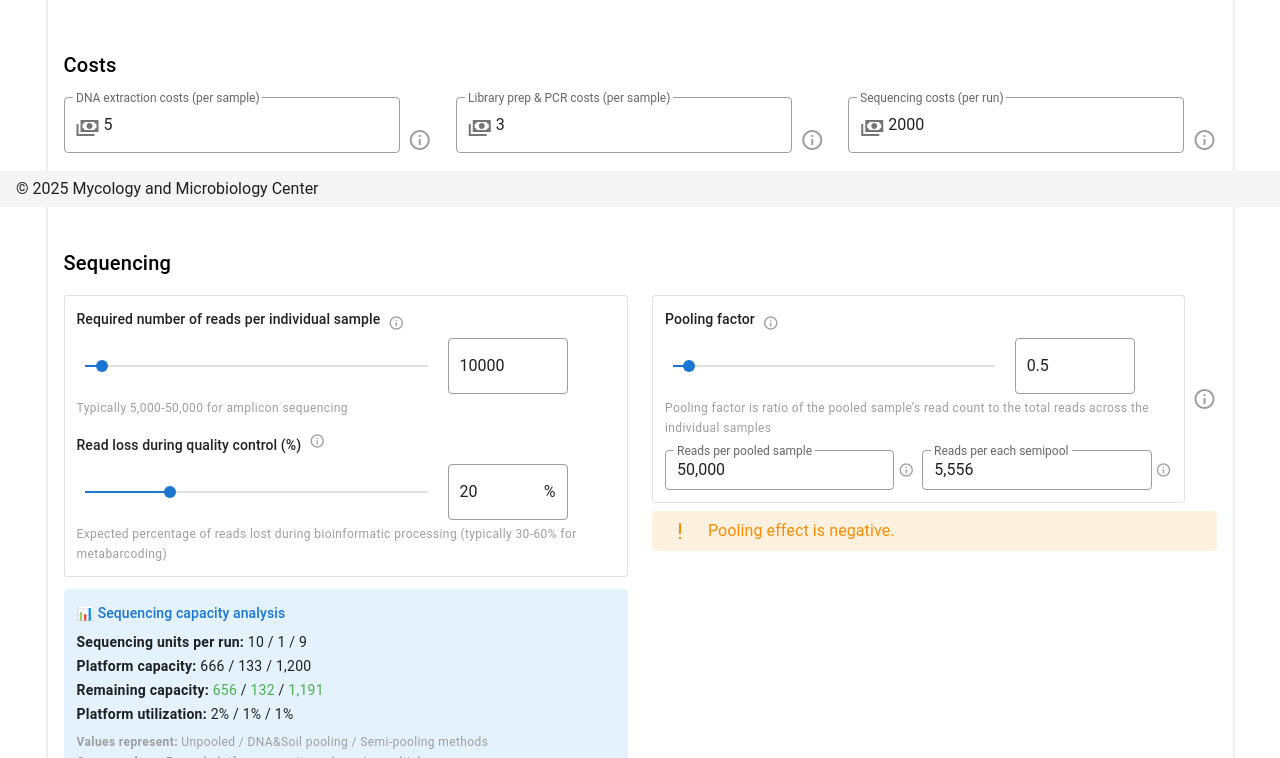
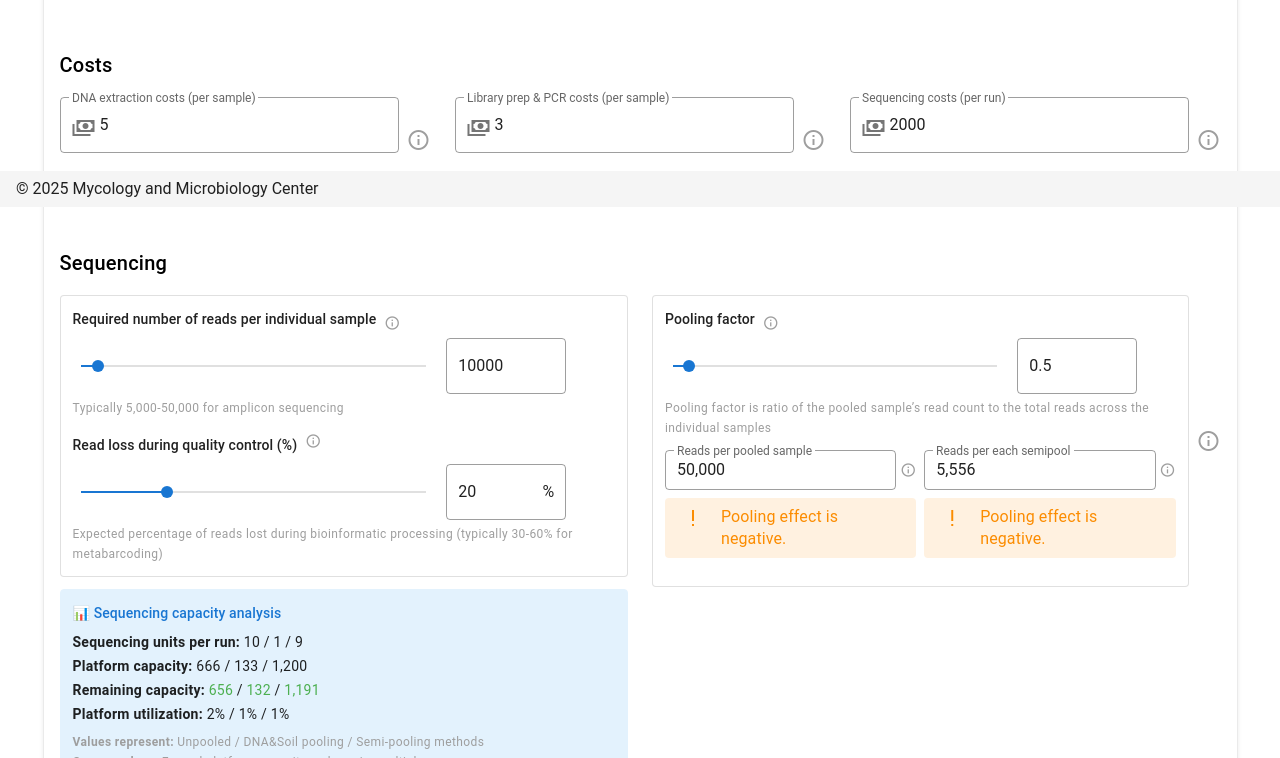
Before and after one commit to Mycology-Microbiology-Center/Soil_biodiversity_assessments, a plain HTML site: page docs/index.html in a window 1280 px wide. Shown: the part 593-1351 px from the top of the page. Drawn offline with nearby package versions, Linux system fonts and the light colour scheme.

Commit message:
calc - pooling factor warnings, page margins

```diff
--- a/docs/index.html
+++ b/docs/index.html
@@ -34,7 +34,7 @@
             </v-container>
 
             <v-main>
-                <v-container>
+                <v-container class="px-2">
                     <v-row>
                         <v-col cols="12" class="px-0">
                             <v-card>
@@ -522,6 +522,28 @@
                                                                     <span>Number of reads assigned to each pooled sample at the selected pooling factor.</span>
                                                                 </v-tooltip>
                                                             </div>
+
+                                                            <!-- TODO: Update alert conditions when implementing independent pooling effect formulas for pooled samples -->
+                                                            <!-- Pooling effect warning for pooled samples -->
+                                                            <v-alert
+                                                                v-if="pooledSamplePoolingEffect.isPositive"
+                                                                color="green"
+                                                                dense
+                                                                text
+                                                                class="mt-2"
+                                                            >
+                                                                Pooling effect is positive.
+                                                            </v-alert>
+
+                                                            <v-alert
+                                                                v-else-if="pooledSamplePoolingEffect.isNegative"
+                                                                type="warning"
+                                                                dense
+                                                                text
+                                                                class="mt-2"
+                                                            >
+                                                                Pooling effect is negative.
+                                                            </v-alert>
                                                         </v-col>
                                                         <v-col cols="6" class="pl-1">
                                                             <div class="d-flex align-center">
@@ -551,6 +573,28 @@
                                                                     <span>Number of reads assigned to each semipool at the selected pooling factor.</span>
                                                                 </v-tooltip>
                                                             </div>
+
+                                                            <!-- TODO: Update alert conditions when implementing independent pooling effect formulas for semipools -->
+                                                            <!-- Pooling effect warning for semipools -->
+                                                            <v-alert
+                                                                v-if="semipoolPoolingEffect.isPositive"
+                                                                color="green"
+                                                                dense
+                                                                text
+                                                                class="mt-2"
+                                                            >
+                                                                Pooling effect is positive.
+                                                            </v-alert>
+
+                                                            <v-alert
+                                                                v-else-if="semipoolPoolingEffect.isNegative"
+                                                                type="warning"
+                                                                dense
+                                                                text
+                                                                class="mt-2"
+                                                            >
+                                                                Pooling effect is negative.
+                                                            </v-alert>
                                                         </v-col>
                                                     </v-row>
                                                 </v-card>
@@ -570,26 +614,6 @@
                                                                 </v-tooltip>
                                                             </div>
 
-                                                            <!-- ⚠️ Pooling effect warnings go here -->
-                                                            <v-alert
-                                                            v-if="poolingFactor > recommendedPoolingFactor"
-                                                            color="green"
-                                                            dense
-                                                            text
-                                                            class="mt-2"
-                                                            >
-                                                            Pooling effect is positive.
-                                                            </v-alert>
-
-                                                            <v-alert
-                                                            v-else-if="poolingFactor < recommendedPoolingFactor"
-                                                            type="warning"
-                                                            dense
-                                                            text
-                                                            class="mt-2"
-                                                            >
-                                                            Pooling effect is negative.
-                                                            </v-alert>
                                                             </v-col>
                                                         <v-col cols="12" md="6">
                                                             <div class="d-flex align-center">
--- a/docs/script.js
+++ b/docs/script.js
@@ -57,6 +57,28 @@ new Vue({
             case 'Animal': return 1;
             default: return 1;
           }
+        },
+
+        // TODO: Update this function when implementing independent pooling effect formulas for pooled samples
+        // This function will determine the pooling effect for the "Reads per pooled sample" calculation
+        pooledSamplePoolingEffect() {
+          // Currently using the same logic as the original pooling factor comparison
+          // Future implementation should use independent formula specific to pooled samples
+          return {
+            isPositive: this.poolingFactor > this.recommendedPoolingFactor,
+            isNegative: this.poolingFactor < this.recommendedPoolingFactor
+          };
+        },
+
+        // TODO: Update this function when implementing independent pooling effect formulas for semipools
+        // This function will determine the pooling effect for the "Reads per each semipool" calculation
+        semipoolPoolingEffect() {
+          // Currently using the same logic as the original pooling factor comparison
+          // Future implementation should use independent formula specific to semipools
+          return {
+            isPositive: this.poolingFactor > this.recommendedPoolingFactor,
+            isNegative: this.poolingFactor < this.recommendedPoolingFactor
+          };
         },
 
         qualityLossRateDecimal() {
```
